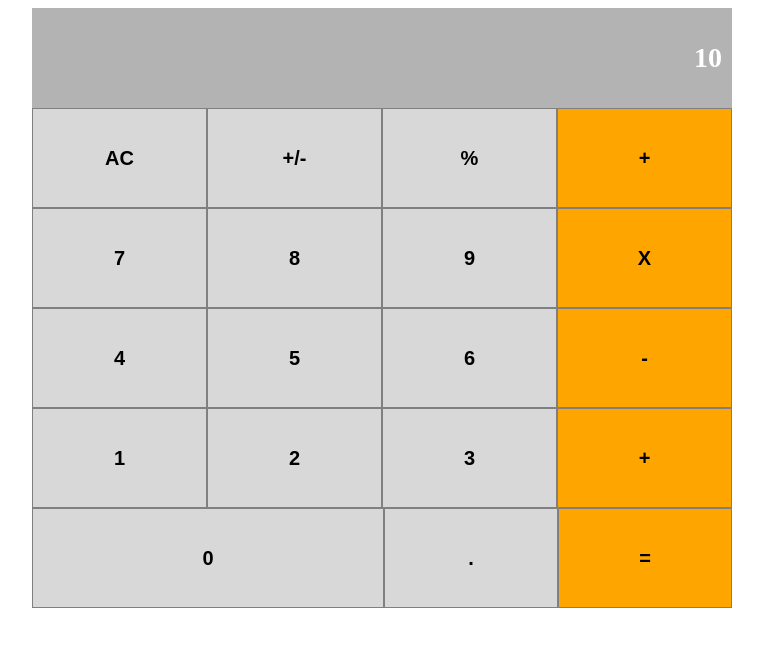
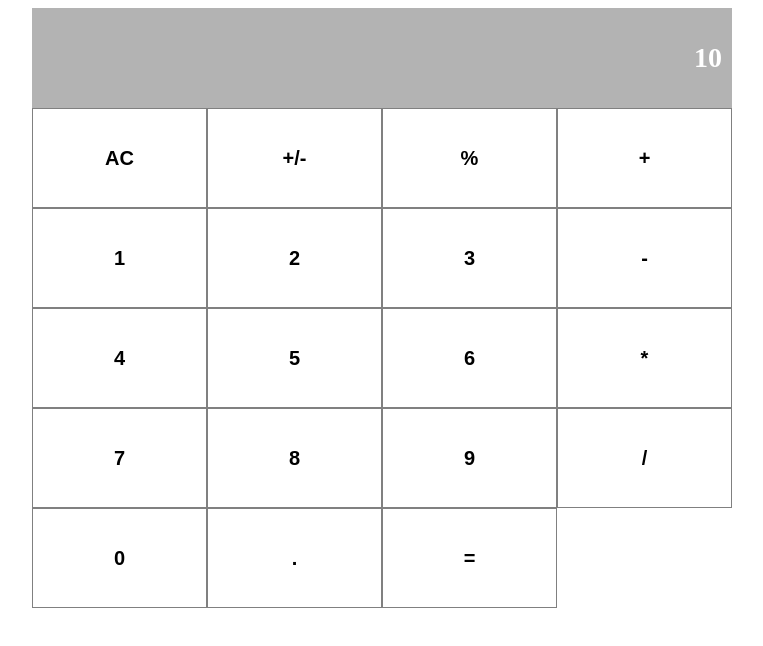
Before and after one commit to MephistoDevelop/react_calculator, a React (Create React App) app: page / in a window 1280 px wide. Shown: the top 646 px of the page, without its empty margins (258-1021 px from the left). Built offline with nearby package versions, Linux system fonts and the light colour scheme.

Commit message:
Fix code review

```diff
--- a/src/components/App.js
+++ b/src/components/App.js
@@ -8,35 +8,7 @@ class App extends React.Component {
     return (
       <div id="calculator-container">
         <Display result="10" />
-        <div id="group-1">
-          <ButtonPanel buttonName="AC" Color="rgba(125,125,125,0.3)" />
-          <ButtonPanel buttonName="+/-" Color="rgba(125,125,125,0.3)" />
-          <ButtonPanel buttonName="%" Color="rgba(125,125,125,0.3)" />
-          <ButtonPanel buttonName="+" />
-        </div>
-        <div id="group-2">
-          <ButtonPanel buttonName="7" Color="rgba(125,125,125,0.3)" />
-          <ButtonPanel buttonName="8" Color="rgba(125,125,125,0.3)" />
-          <ButtonPanel buttonName="9" Color="rgba(125,125,125,0.3)" />
-          <ButtonPanel buttonName="X" />
-        </div>
-        <div id="group-3">
-          <ButtonPanel buttonName="4" Color="rgba(125,125,125,0.3)" />
-          <ButtonPanel buttonName="5" Color="rgba(125,125,125,0.3)" />
-          <ButtonPanel buttonName="6" Color="rgba(125,125,125,0.3)" />
-          <ButtonPanel buttonName="-" />
-        </div>
-        <div id="group-4">
-          <ButtonPanel buttonName="1" Color="rgba(125,125,125,0.3)" />
-          <ButtonPanel buttonName="2" Color="rgba(125,125,125,0.3)" />
-          <ButtonPanel buttonName="3" Color="rgba(125,125,125,0.3)" />
-          <ButtonPanel buttonName="+" />
-        </div>
-        <div id="group-5">
-          <ButtonPanel buttonName="0" Color="rgba(125,125,125,0.3)" Width />
-          <ButtonPanel buttonName="." Color="rgba(125,125,125,0.3)" />
-          <ButtonPanel buttonName="=" />
-        </div>
+        <ButtonPanel />
       </div>
     );
   }
--- a/src/components/Buttons.js
+++ b/src/components/Buttons.js
@@ -1,27 +1,49 @@
 /* eslint-disable react/require-default-props */
 /* eslint-disable react/default-props-match-prop-types */
 import React from 'react';
-import PropTypes from 'prop-types';
 
-const ButtonPanel = ({ buttonName, Color, Width }) => {
-  const ButtonName = buttonName;
-  let styles = { backgroundColor: Color, width: Width };
-  if (Width) {
-    styles = { backgroundColor: Color, width: '209%' };
-  }
+const ButtonPanel = () => {
+  const styles = { backgroundColor: 'white', width: '25%' };
+
 
   return (
-    <button type="button" style={styles}>{ButtonName}</button>
+    <div>
+      <div id="group-1">
+        <button type="button" style={styles}>AC</button>
+        <button type="button" style={styles}>+/-</button>
+        <button type="button" style={styles}>%</button>
+        <button type="button" style={styles}>+</button>
+      </div>
+      <div id="group-2">
+        <button type="button" style={styles}>1</button>
+        <button type="button" style={styles}>2</button>
+        <button type="button" style={styles}>3</button>
+        <button type="button" style={styles}>-</button>
+      </div>
+      <div id="group-3">
+        <button type="button" style={styles}>4</button>
+        <button type="button" style={styles}>5</button>
+        <button type="button" style={styles}>6</button>
+        <button type="button" style={styles}>*</button>
+      </div>
+      <div id="group-4">
+        <button type="button" style={styles}>7</button>
+        <button type="button" style={styles}>8</button>
+        <button type="button" style={styles}>9</button>
+        <button type="button" style={styles}>/</button>
+      </div>
+      <div id="group-5">
+        <button type="button" style={styles}>0</button>
+        <button type="button" style={styles}>.</button>
+        <button type="button" style={styles}>=</button>
+      </div>
+    </div>
   );
 };
 ButtonPanel.defaultProps = {
+  name: 'Mephisto',
   Color: 'Orange',
   Width: false,
 };
-ButtonPanel.propTypes = {
-  buttonName: PropTypes.string.isRequired,
-  Color: PropTypes.string.isRequired,
-  Width: PropTypes.bool.isRequired,
-};
 
 export default ButtonPanel;
```
